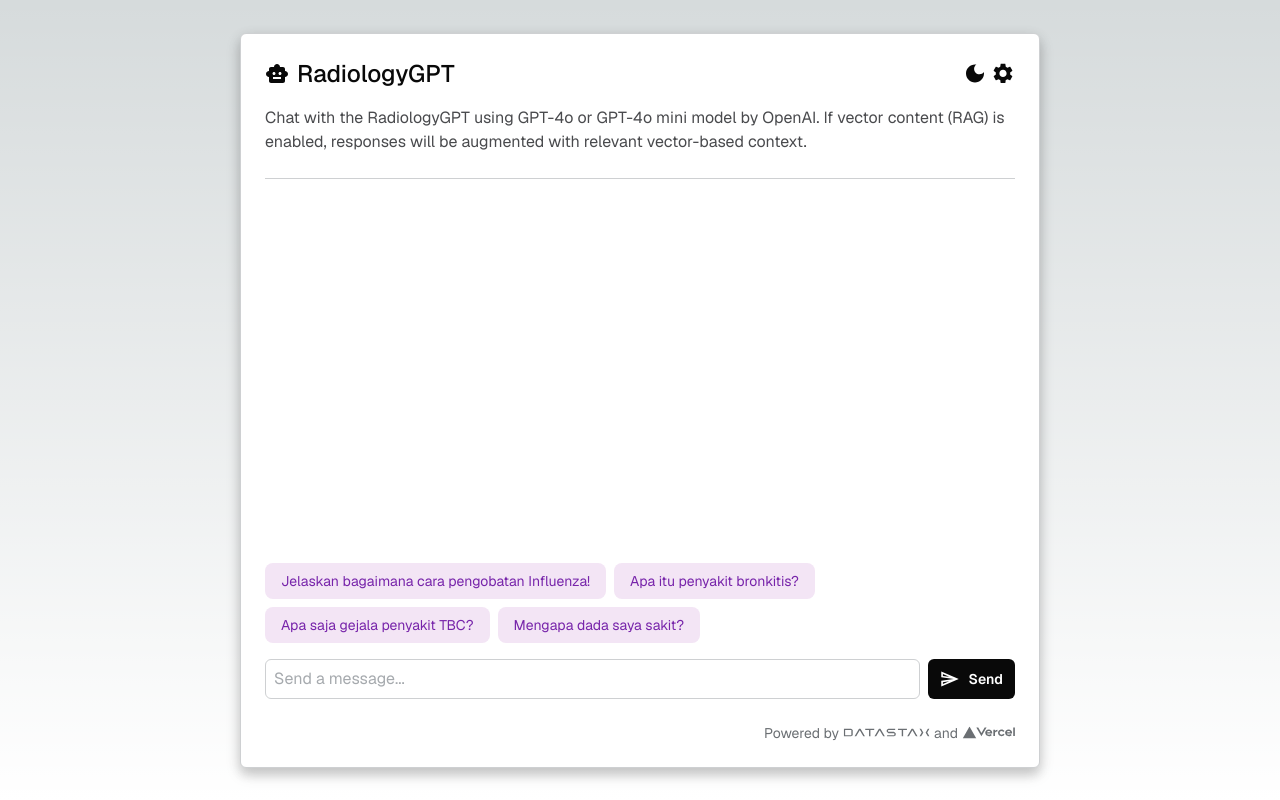
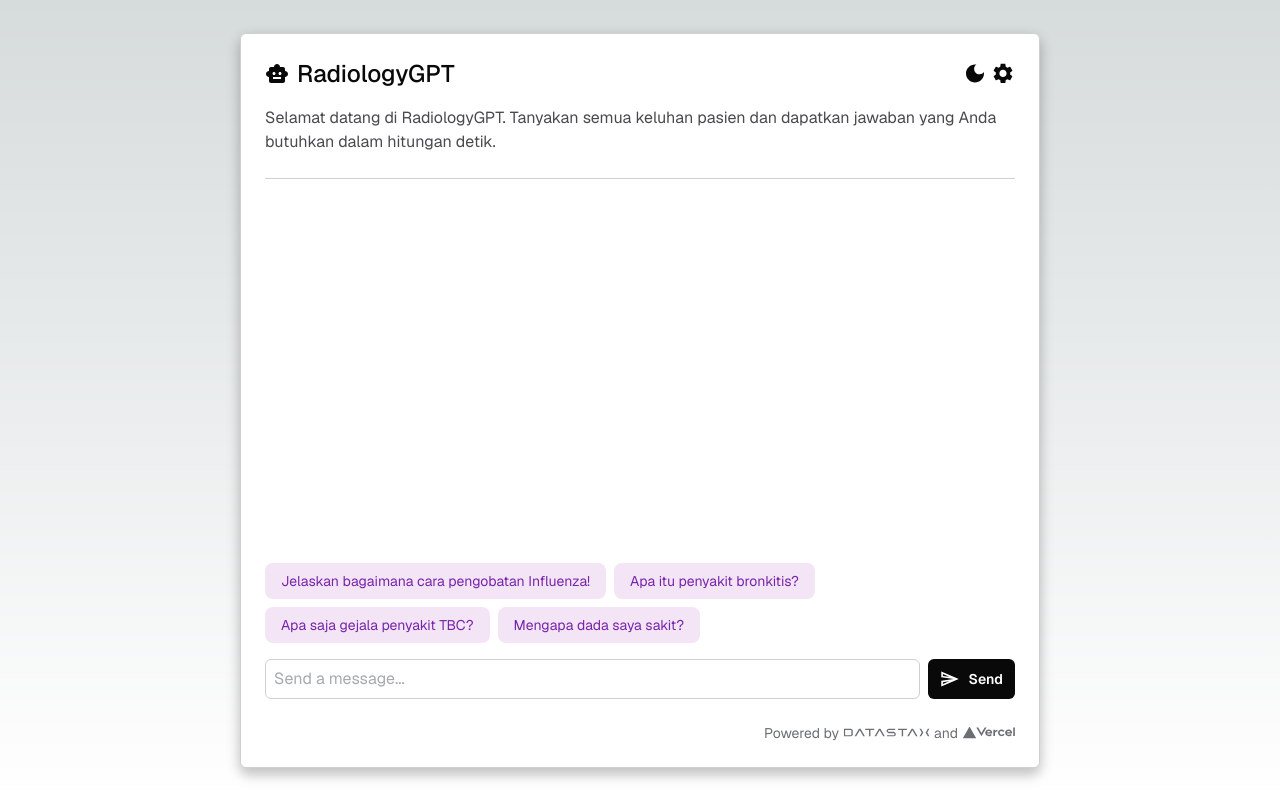
Before and after one commit to Ella-Raputri/radiology-gpt, a Next.js app: page / in a window 1280 px wide. Built offline with nearby package versions, Linux system fonts and the light colour scheme.

Commit message:
Update page.tsx

```diff
--- a/app/page.tsx
+++ b/app/page.tsx
@@ -54,7 +54,7 @@ export default function Home() {
             </div>
           </div>
           <p className="chatbot-text-secondary-inverse text-sm md:text-base mt-2 md:mt-4">
-            Chat with the RadiologyGPT using GPT-4o or GPT-4o mini model by OpenAI. If vector content (RAG) is enabled, responses will be augmented with relevant vector-based context.
+            Selamat datang di RadiologyGPT. Tanyakan semua keluhan pasien dan dapatkan jawaban yang Anda butuhkan dalam hitungan detik.
           </p>
         </div>
         <div className='flex-1 relative overflow-y-auto my-4 md:my-6'>
```
